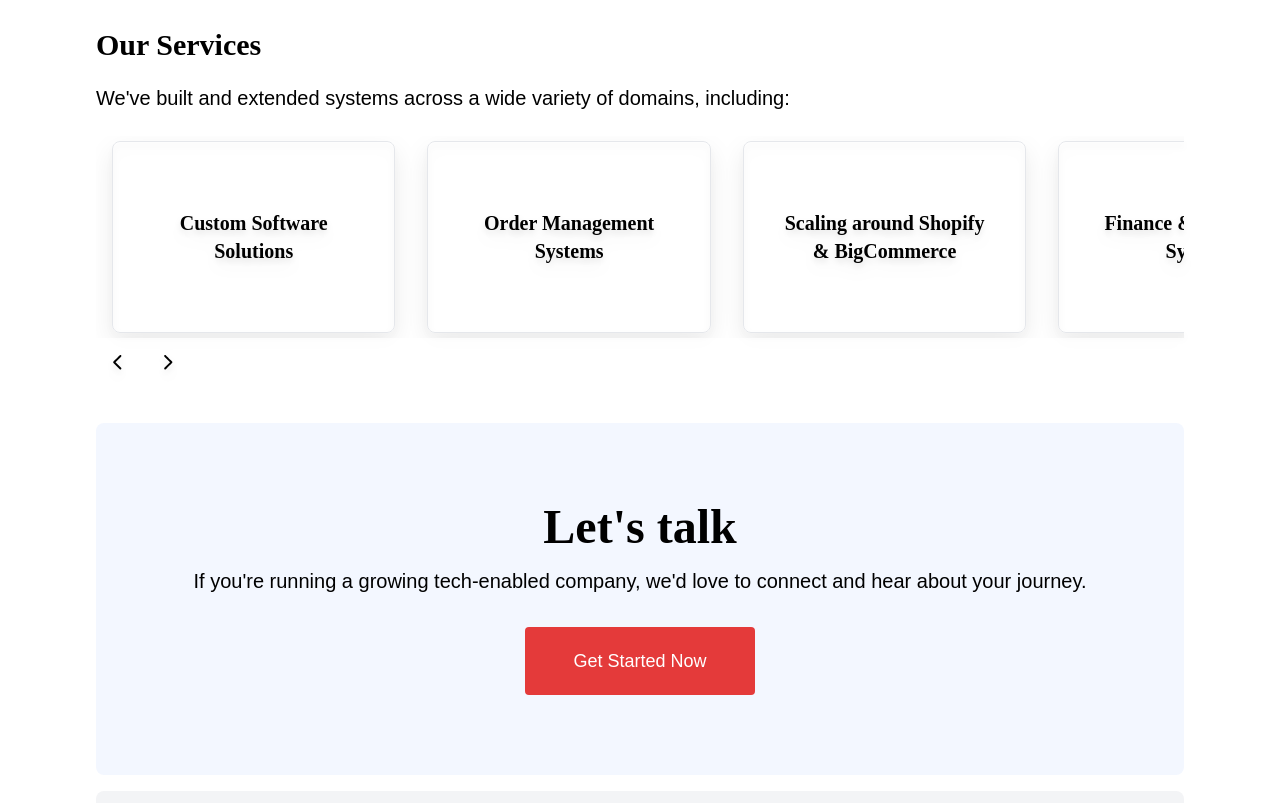
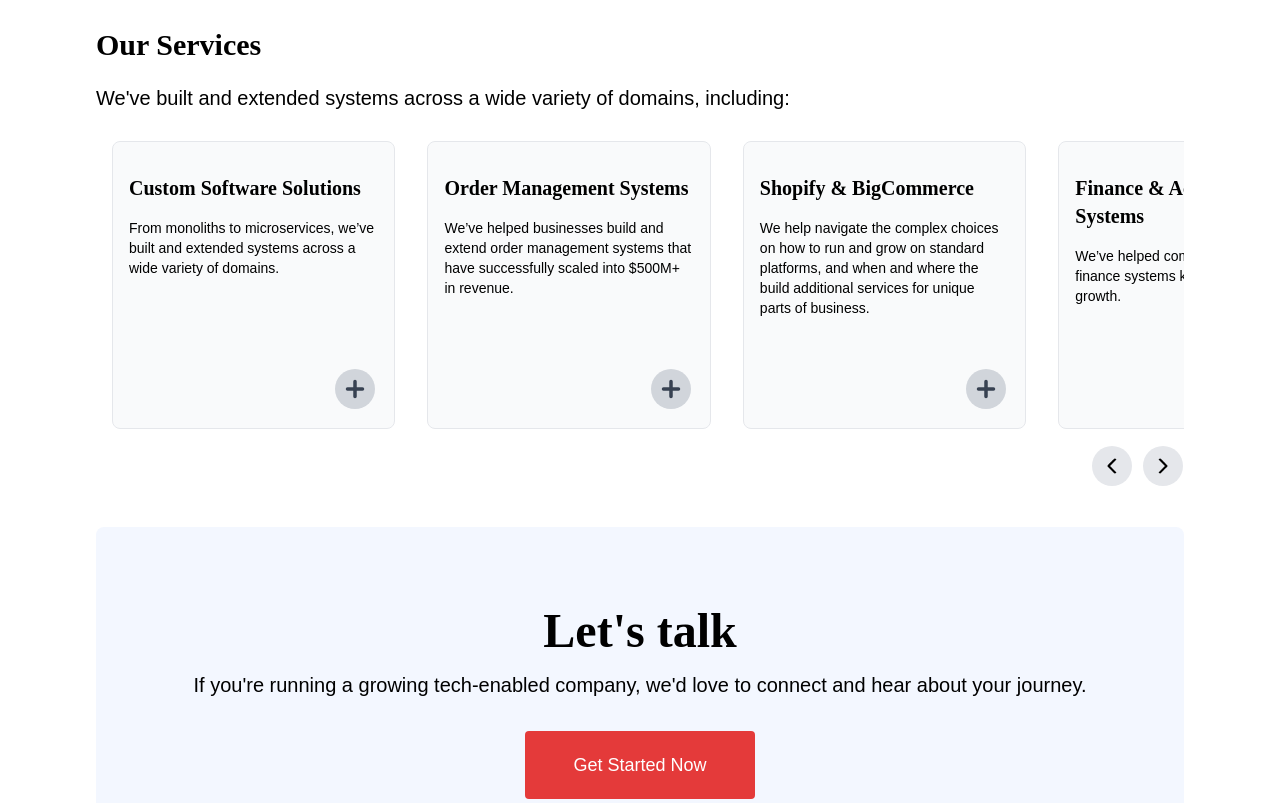
Before and after one commit to thimble-consulting/thimble-consulting.github.io, a Gatsby site: page / in a window 1280 px wide. Shown: the part 2800-3603 px from the top of the page. Built offline with nearby package versions, Linux system fonts and the light colour scheme; Gatsby itself is replaced by a stand-in of ours; some packages are replaced by stand-ins of ours.

Commit message:
Add in modal for expertise section
* Add some blurb text to each expertise card
* Add a plus button to open a modal with more detail about each expertise area
* Style the card differently - remove drop shadow, change the background-color, etc
* Style ExpertiseCard and modal at different screen sizes

```diff
--- a/package.json
+++ b/package.json
@@ -32,7 +32,10 @@
     "react": "^18.2.0",
     "react-anchor-link-smooth-scroll": "^1.0.12",
     "react-dom": "^18.2.0",
-    "sass": "^1.55.0"
+    "sass": "^1.55.0",
+    "sanitize-html": "2.13.0",
+    "react-modal": "3.16.1",
+    "@heroicons/react": "2.1.5"
   },
   "devDependencies": {
     "autoprefixer": "^10.4.20",
--- a/src/components/Card.js
+++ b/src/components/Card.js
@@ -2,10 +2,7 @@ import React from "react";
 
 const Card = ({ className, children }) => (
   <div
-    className={`p-10 rounded-lg border border-solid border-gray-200 ${className}`}
-    style={{
-      boxShadow: "0 10px 28px rgba(0,0,0,.08)",
-    }}
+    className={`rounded-lg border border-solid border-gray-200 ${className}`}
   >
     {children}
   </div>
--- a/src/components/CustomerCard.js
+++ b/src/components/CustomerCard.js
@@ -2,7 +2,7 @@ import React from "react";
 import Card from "./Card";
 
 const CustomerCard = ({ customer }) => (
-  <Card className="mb-8">
+  <Card className="mb-8 p-10">
     <p className="text-xl font-semibold">{customer.title}</p>
     <p className="mt-6">{customer.content}</p>
     <div className="flex items-center mt-8">
--- a/src/components/Expertise.js
+++ b/src/components/Expertise.js
@@ -1,18 +1,8 @@
 import React from "react";
 import EmblaCarousel from "./embla/EmblaCarousel";
-import Card from "../components/Card";
+import ExpertiseCard from "../components/ExpertiseCard";
 import { graphql, useStaticQuery } from "gatsby";
 const OPTIONS = { slidesToScroll: "auto", loop: false };
-
-const ExpertiseCard = ({ title }) => {
-  return (
-    <Card className="place-content-center h-48 w-full object-contain text-center">
-      <p className="font-bold font-serif text-xl">
-        { title }
-      </p>
-    </Card>
-  )
-}
 
 const Expertise = () => {
   const queryData = useStaticQuery(graphql`
@@ -21,18 +11,20 @@ const Expertise = () => {
         edges {
           node {
             title
+            detail
+            blurb
           }
         }
       }
     }
   `)
 
-  const slides = queryData.allExpertiseAreasJson.edges.map(({ node: { title } }) => (
-    ExpertiseCard({ title })
+  let slides = queryData.allExpertiseAreasJson.edges.map(({ node: { title, detail, blurb } }) => (
+    ExpertiseCard({ title, detail, blurb })
   ))
 
   return (
-    <div className="gap-4 object-contain drop-shadow-lg">
+    <div className="gap-4 object-contain">
       <EmblaCarousel slides={slides} options={OPTIONS} />
     </div>
   )
--- /dev/null
+++ b/src/components/ExpertiseCard.js
@@ -0,0 +1,67 @@
+import React, { useState } from "react";
+import Modal from "react-modal";
+import Card from "../components/Card";
+import sanitizeHtml from 'sanitize-html';
+import Button from "../components/Button";
+import { PlusIcon, XMarkIcon } from "@heroicons/react/24/solid";
+
+Modal.setAppElement('#___gatsby');
+
+const ExpertiseCard = ({ title, detail, blurb }) => {
+  const customStyles = {
+    overlay: {
+      backgroundColor: "rgba(0, 0, 0, 0.65)",
+      zIndex: "100",
+    }
+  };
+  const sanitizedBlurb = sanitizeHtml(blurb)
+  const sanitizedDetail = sanitizeHtml(detail)
+  const [modalIsOpen, setModalOpen] = useState(false);
+
+  function openModal() {
+    setModalOpen(true);
+  }
+
+  function afterOpenModal() {
+    // references are now sync'd and can be accessed.
+  }
+
+  function closeModal() {
+    setModalOpen(false);
+  }
+
+  return (
+    <>
+      <div>
+        <Modal
+          isOpen={modalIsOpen}
+          onAfterOpen={afterOpenModal}
+          onRequestClose={closeModal}
+          style={customStyles}
+          contentLabel="Example Modal"
+          className="!bg-white !absolute p-5 top-1/2 -translate-y-1/2 w-full left-1/2 -translate-x-1/2 rounded-lg max-h-[80%] overflow-auto w-full sm:w-11/12 md:w-4/5 lg:w-3/5"
+        >
+          <div className="flex justify-between">
+            <h3 className="text-2xl font-bold font-serif mb-6 mt-3">{title}</h3>
+            <Button onClick={closeModal} className="text-sm self-start !bg-ghost-white w-10 !p-2 rounded-full">
+              <XMarkIcon className="w-full stroke-gray-700 stroke-2"/>
+            </Button>
+          </div>
+          <div className="font-light text-base detail-container" dangerouslySetInnerHTML={{ __html: sanitizedDetail }}></div>
+        </Modal>
+      </div>
+
+      <Card className="py-6 px-4 lg:pt-8 w-full h-72 bg-gray-50">
+        <p className="font-bold font-serif text-xl mb-4">
+          { title }
+        </p>
+        <p className="font-light text-sm" dangerouslySetInnerHTML={{ __html: sanitizedBlurb }}></p>
+        <Button className="absolute bottom-5 right-5 text-sm self-end !bg-gray-300 w-10 !p-2 rounded-full mt-4" onClick={openModal}>
+          <PlusIcon className="w-full stroke-gray-700 stroke-2"/>
+        </Button>
+      </Card>
+    </>
+  )
+}
+
+export default ExpertiseCard;
--- a/src/components/embla/EmblaCarousel.jsx
+++ b/src/components/embla/EmblaCarousel.jsx
@@ -1,5 +1,4 @@
 import React from 'react'
-import { DotButton, useDotButton } from './EmblaCarouselDotButton'
 import {
   PrevButton,
   NextButton,
@@ -10,9 +9,6 @@ import useEmblaCarousel from 'embla-carousel-react'
 const EmblaCarousel = (props) => {
   const { slides, options } = props
   const [emblaRef, emblaApi] = useEmblaCarousel(options)
-
-  const { selectedIndex, scrollSnaps, onDotButtonClick } =
-    useDotButton(emblaApi)
 
   const {
     prevBtnDisabled,
@@ -37,24 +33,15 @@ const EmblaCarousel = (props) => {
 
         </div>
       </div>
-      <div className="embla__controls">
-        <div className="embla__buttons">
-          <PrevButton onClick={onPrevButtonClick} disabled={prevBtnDisabled} />
-          <NextButton onClick={onNextButtonClick} disabled={nextBtnDisabled} />
-        </div>
-
-        <div className="embla__dots">
-          {scrollSnaps.map((_, index) => (
-            <DotButton
-              key={index}
-              onClick={() => onDotButtonClick(index)}
-              className={'embla__dot'.concat(
-                index === selectedIndex ? ' embla__dot--selected' : ''
-              )}
-            />
-          ))}
+      <div className="w-full flex flex-row-reverse mt-2">
+        <div className="embla__controls">
+          <div className="embla__buttons">
+            <PrevButton onClick={onPrevButtonClick} disabled={prevBtnDisabled} />
+            <NextButton onClick={onNextButtonClick} disabled={nextBtnDisabled} />
+          </div>
         </div>
       </div>
+
     </>
   )
 }
--- a/src/data/expertise-areas.json
+++ b/src/data/expertise-areas.json
@@ -1,29 +1,47 @@
 [
   {
-    "title": "Custom Software Solutions"
+    "title": "Custom Software Solutions",
+    "detail": "<p>From e-commerce & order management, to marketplace platforms and more, we’ve helped build, maintain, and extend custom software applications across a plethora of different business domains.</p><p> Across the team, we’ve had experience in Ruby, Javascript, Typescript, Python, and Elixir systems, and worked across monoliths to microservices to help our clients’ businesses continue to run and grow.</p>",
+    "blurb": "From monoliths to microservices, we’ve built and extended systems across a wide variety of domains."
   },
   {
-    "title": "Order Management Systems"
+    "title": "Order Management Systems",
+    "detail": "<p>We’ve helped businesses build and extend order management systems that have successfully scaled into the $500M+ revenue range. This includes systems running on standard e-comm platforms like Shopify & BigCommerce, to open-source solutions like Solidus / Spree Commerce, to fully custom-rolled services and tools for managing customer orders.</p>",
+    "blurb": "We’ve helped businesses build and extend order management systems that have successfully scaled into $500M+ in revenue."
   },
   {
-    "title": "Scaling around Shopify & BigCommerce"
+    "title": "Shopify & BigCommerce",
+    "detail": "<p>We love to dive in and navigate the complex choices around how to run and grow on standard platforms, and when and where the build additional services for the unique realities of their business.</p><p>We helped Walden find its path forward through a number of these choices, helping to shift from a custom platform to BigCommerce.</p><p>Read more in our case study for Walden.</p>",
+    "blurb": "We help navigate the complex choices on how to run and grow on standard platforms, and when and where the build additional services for unique parts of business."
   },
   {
-    "title": "Finance & Accounting Systems"
+    "title": "Finance & Accounting Systems",
+    "detail": "<p>While it’s not the most eye-catching domain, the bookkeeping behind a growing business can be an asset - or a painful liability waiting to rear its head.</p><p> We built up hands-on experience helping to extend and integrate systems to help Finance run smoothly through growth into the $100M+ of revenue, leading initiatives to help quicken month-close processes, and adapt to evolving compliance and audit needs.</p><p> Read more in our case studies for Casper and Glossier.</p>",
+    "blurb": "We’ve helped companies ensure their finance systems keep up with their growth."
   },
   {
-    "title": "ERP Integrations"
+    "title": "ERP Integrations",
+    "detail": "<p>When it comes to adopting an ERP into modern tech architectures, we believe the best job to be done comes from guiding these initiatives from a deep understanding of a company’s current tech and its accounting processes - and this can make for some interesting problems to solve.</p><p> Our aim is to find a structure which enables a company’s tech solutions to continue to retain flexibility alongside a successful integration, and continue to have a rapid, continuous release structure.</p><p> Read more in our case study for Casper.</p>",
+    "blurb": "Adopting an ERP into a modern tech stack in a flexible, reliable way can be a real challenge. We can help."
   },
   {
-    "title": "Inventory Management"
+    "title": "Inventory Management",
+    "detail": "<p>Integrating inventory numbers back to sellable counts; using it to plan shipments; building a custom inventory management system for Walden’s approach to its inventory. Integrating into company financials for movement history, to be able to drive visibility into working capital and turnover.</p>",
+    "blurb": "Having a clear and reliable view of inventory is essential to operating a D2C business - especially in a challenging world of higher rates and tighter margins."
   },
   {
-    "title": "Outgoing Logistics & 3PLs"
+    "title": "Outgoing Logistics & 3PLs",
+    "detail": "<p>Shipping to customers as you continue to scale is the #1 job of a growing D2C brand. We’ve done everything from integrating new fulfillment partners to international expansions to help our clients keep shipments moving smoothly.</p><p>At Casper & Glossier, we helped adapt and scale internal systems for planning shipments, purchasing shipping labels with partners like Easypost, and integrating with 3PLs to pack orders, all while scaling into $100M+ revenue. Through this we also worked on international expansions to Canada and the EU and UK.</p><p> We’ve stood in leadership roles to help our clients navigate new 3PL partnerships, assessing potential partners’ systems, planning and then implementing rollouts of new warehouses and partners.</p><p> With Walden Local we helped build and extend tools to enable the management of a fully vertically-owned delivery fleet, from planning to routing to delivery.</p><p> Read more in our case studies from Casper, Glossier, and Walden.</p>",
+    "blurb": "From integrations with new providers to international expansions and hypergrowth, we’ve managed systems that keep shipments moving smoothly through it all."
   },
   {
-    "title": "Retail Partnerships & EDI"
+    "title": "Retail Partnerships & EDI",
+    "detail": "<p>Having a diversified business with a retail and wholesale presence is a strategic advantage in a modern D2C, especially in a time of out-of-control media costs.</p><p> At Thimble, we have experience helping bring wholesale relationships online, helping Casper onboard wholesale partnerships with Target, Hudson Bay Company, and Amazon. Through this work we’ve built experience in EDI (SPS Commerce), and on the end-to-end work to make for a successful integration.</p>",
+    "blurb": "Having a diversified business with a retail and wholesale presence is a strategic advantage in a modern D2C."
   },
   {
-    "title": "DevOps - Infra-as-Code"
+    "title": "DevOps - Infra-as-Code",
+    "detail": "<p>With experience in infrastructure-as-code tools like Terraform and CDK, we’ve brought industry-standard devops practices to each of our client projects.</p><p> We’ve helped clients move from Heroku to containerized deployments on AWS Fargate, with the tooling necessary to offer similar convenience and accessibility for a fraction of the equivalent Heroku setup. We’ve also helped clients modernize their approach to managing their virtual infrastructure, introducing  independent staged environments on segregated VPCs and more.</p>",
+    "blurb": "With experience in infrastructure-as-code tools like Terraform and CDK, we’ve helped clients adopt industry-standard devops practices."
   }
 ]
--- a/src/styles/global.css
+++ b/src/styles/global.css
@@ -30,13 +30,13 @@ section:before {
   margin: auto;
   --slide-height: 100%;
   --slide-spacing: 1rem;
-  --slide-size: 70%;
+  --slide-size: 80%;
   --slide-spacing-xs: 1.2rem;
   --slide-size-xs: 50%;
   --slide-spacing-sm: 1.2rem;
-  --slide-size-sm: 40%;
+  --slide-size-sm: 50%;
   --slide-spacing-md: 2rem;
-  --slide-size-md: calc(100% / 3);
+  --slide-size-md: calc(100% / 2.5);
   --slide-spacing-lg: 2rem;
   --slide-size-lg: calc(100% / 3.5);
 }
@@ -105,7 +105,6 @@ section:before {
   display: grid;
   grid-template-columns: auto 1fr;
   justify-content: space-between;
-  gap: 1.2rem;
   margin-top: 0.2em;
 }
 
@@ -144,8 +143,10 @@ section:before {
 }
 
 .embla__button__svg {
-  width: 35%;
-  height: 35%;
+  @apply w-10;
+  border-radius: 9999px;
+  @apply bg-gray-200;
+  @apply p-3;
 }
 
 .embla__dots {
@@ -189,3 +190,7 @@ section:before {
 .embla__dot--selected:after {
   box-shadow: inset 0 0 0 0.2rem var(--text-body);
 }
+
+.detail-container p {
+  margin-bottom: 1.5rem;
+}
```
Also changed, not shown: 1 other file.
